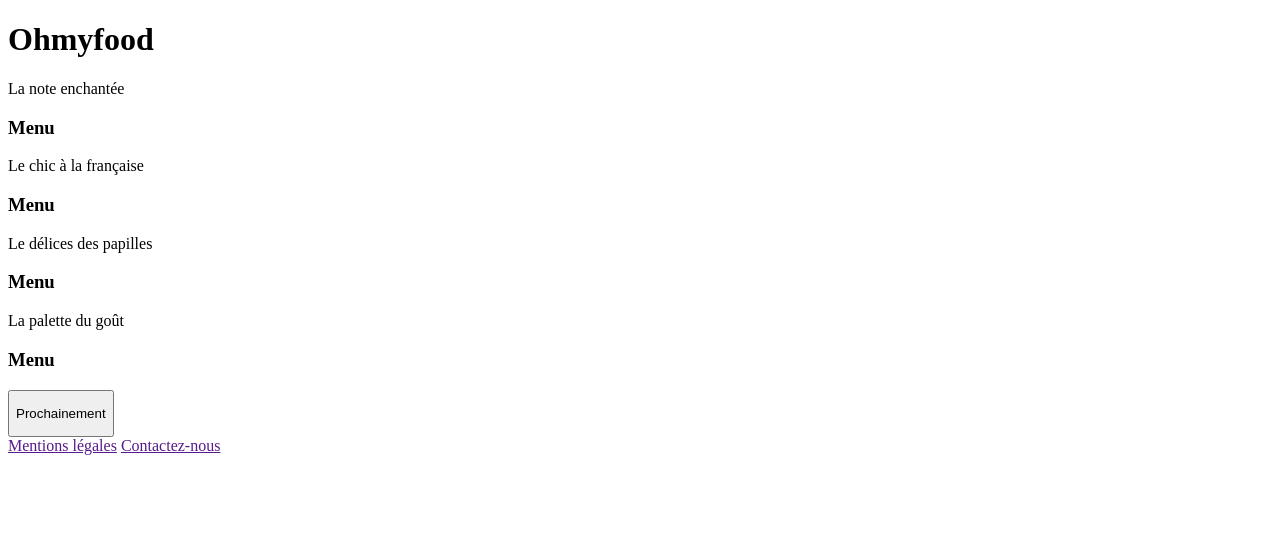
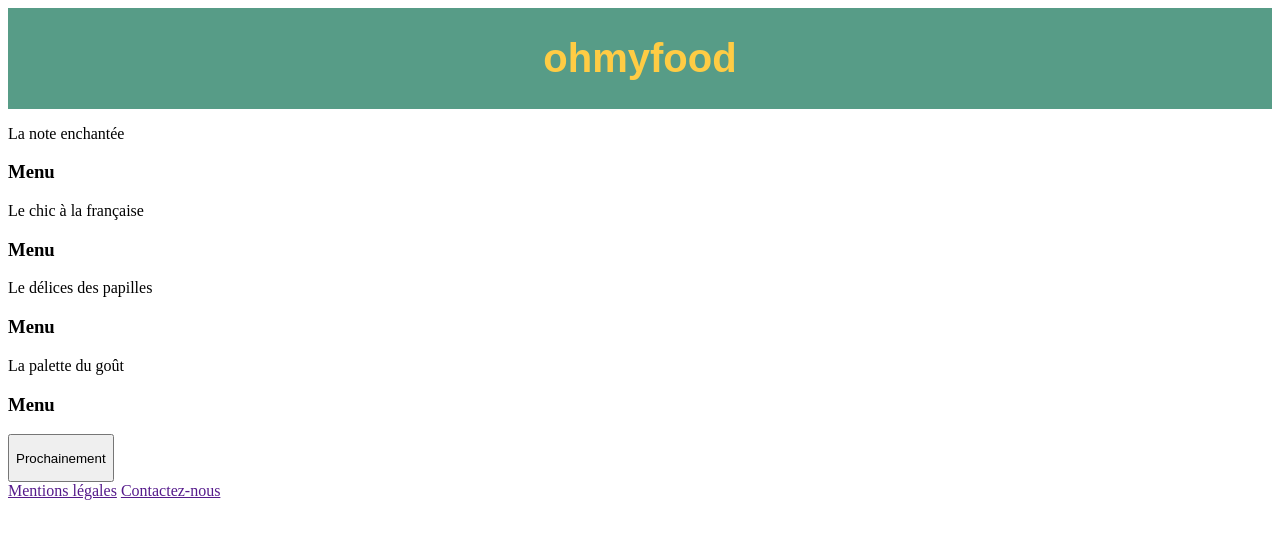
Before and after one commit to Sandrine-dev/OpenclassroomProject3, a website: page index.html in a window 1280 px wide. Drawn offline with Linux system fonts and the light colour scheme; a web font is replaced by a local one.

Commit message:
modification header

```diff
--- a/Style.scss
+++ b/Style.scss
@@ -72,3 +72,16 @@ $Vert: #579c87;
 $Peche: #fcdfdb;
 $Rose: #fff5fe;
 $Gris: #f9f9f9;
+
+/*sur toutes les pages*/
+
+header
+{
+    font-family: familiar_probold, Arial, Helvetica, sans-serif;
+    font-weight: bolder;
+    background-color: $Vert;
+    color: $Jaune;
+    text-align: center;
+    padding: 1px;
+    font-size: 20px;
+}
--- a/index.html
+++ b/index.html
@@ -10,7 +10,7 @@
 
 <!--En tête-->
     <header>
-        <h1>Ohmyfood</h1>
+        <h1>ohmyfood</h1>
     </header>
 
 <!--Liste des menus-->
```
Also changed, not shown: Mentions.html (+5 -0 lines), Menu1.html (+1 -1 lines), Menu2.html (+1 -1 lines), Menu3.html (+1 -1 lines), Menu4.html (+1 -1 lines), Style.css, 1 other file.
